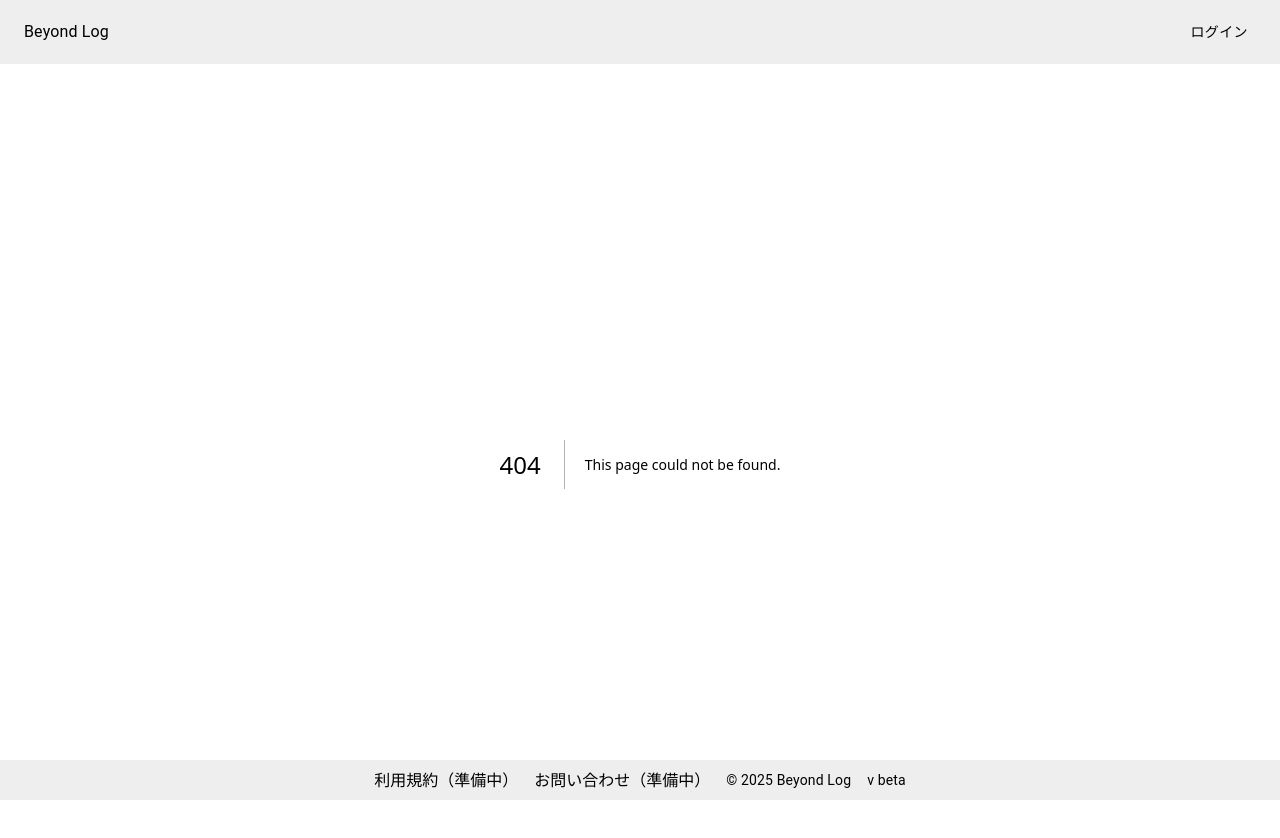
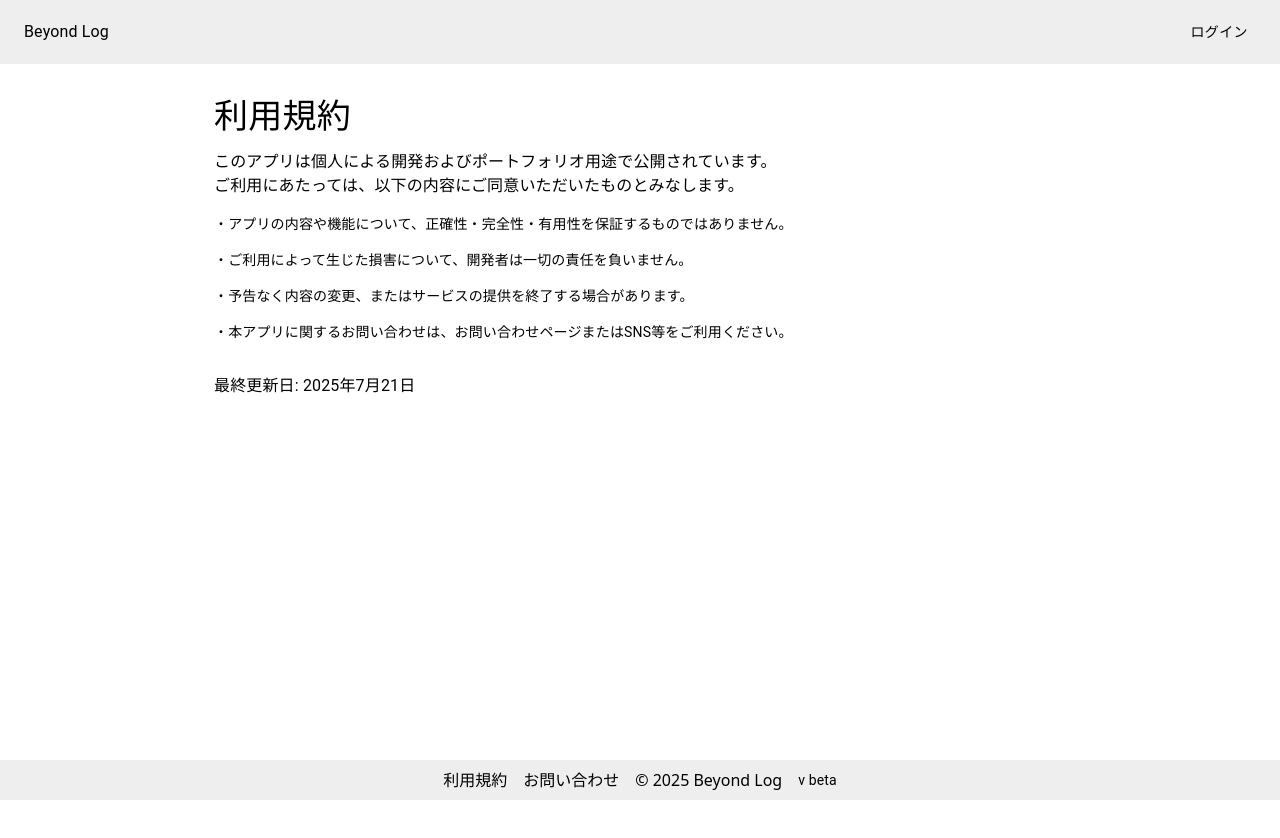
Before and after one commit to narudev4/beyond-log, a Next.js app: page /terms in a window 1280 px wide. Before the commit this address had no page. Shown: the top 838 px of the page. After the commit the page ends 800 px from the top, so only its background shows below. Built offline with nearby package versions, Linux system fonts and the light colour scheme.

Commit message:
footer完成

```diff
--- a/src/app/components/Footer.jsx
+++ b/src/app/components/Footer.jsx
@@ -1,5 +1,6 @@
 "use client";
 import { Box, Typography, Stack, Link } from "@mui/material";
+import NextLink from "next/link";
 
 const Footer = () => {
   return (
@@ -22,13 +23,13 @@ const Footer = () => {
         justifyContent="center"
         direction="row"
       >
-        <Link href="#" underline="hover" color="inherit">
-          利用規約（準備中）
+        <Link href="/terms" underline="hover" color="inherit">
+          利用規約
         </Link>
-        <Link href="#" underline="hover" color="inherit">
-          お問い合わせ（準備中）
+        <Link href="/contact" underline="hover" color="inherit">
+          お問い合わせ
         </Link>
-        <Typography variant="body2">© 2025 Beyond Log</Typography>
+        <Link component={NextLink} href="/dashboard" underline="hover" color="inherit">© 2025 Beyond Log</Link>
         <Typography variant="body2">v beta</Typography>
       </Stack>
     </Box>
--- a/src/app/components/Header.jsx
+++ b/src/app/components/Header.jsx
@@ -6,8 +6,9 @@ import {
 	Button,
   Typography,
   Box,
+	Link,
 } from "@mui/material";
-import Link from "next/link";
+import NextLink from "next/link";
 
 const Header = () => {
 	const [user, setUser] = useState(null);
@@ -19,7 +20,7 @@ const Header = () => {
     <AppBar position="static" sx={{ backgroundColor: "grey.200", color: "black"}} elevation={0}>
 			<Toolbar>
 				<Typography sx={{ flexGrow: 1 }}>
-					<Link href="/dashboard" style={{ textDecoration: "none", color: "inherit"}}>Beyond Log</Link>
+					<Link component={NextLink} href="/dashboard" style={{ textDecoration: "none", color: "inherit"}}>Beyond Log</Link>
 				</Typography>
 				<Box>
 					{user ? (
--- /dev/null
+++ b/src/app/contact/page.jsx
@@ -0,0 +1,38 @@
+"use client";
+import { Container, Typography, Link, Box } from "@mui/material";
+
+const ContactPage = () => {
+  return (
+    <Container maxWidth="sm" sx={{ py: 4 }}>
+      <Typography variant="h4" component="h1" gutterBottom>
+        お問い合わせ
+      </Typography>
+
+      <Typography variant="body1" component="p" sx={{ mb: 2 }}>
+        このアプリに関するご意見・ご質問・バグ報告などは、以下のいずれかの方法でご連絡ください。
+      </Typography>
+
+      <Box sx={{ my: 2 }}>
+        <Typography variant="body2">
+          メール：
+          <Link href="mailto:yourname@example.com" underline="hover">
+            narudev4@gmail.com
+          </Link>
+        </Typography>
+
+        <Typography variant="body2" sx={{ mt: 1 }}>
+          X（旧Twitter）：
+          <Link href="https://twitter.com/your_handle" target="_blank" underline="hover">
+            @narudev4
+          </Link>
+        </Typography>
+      </Box>
+
+      <Typography variant="body2" color="text.secondary">
+        通常1〜3日以内に返信いたします（返信を保証するものではありません）。
+      </Typography>
+    </Container>
+  );
+};
+
+export default ContactPage;
--- /dev/null
+++ b/src/app/terms/page.jsx
@@ -0,0 +1,36 @@
+"use client";
+import { Box, Typography, Container } from "@mui/material";
+
+const TermsPage = () => {
+  return (
+    <Container maxWidth="md" sx={{ py: 4 }}>
+      <Typography variant="h4" component="h1" gutterBottom>
+        利用規約
+      </Typography>
+
+      <Typography variant="body1" component="p" sx={{ mb: 2 }}>
+        このアプリは個人による開発およびポートフォリオ用途で公開されています。<br />
+        ご利用にあたっては、以下の内容にご同意いただいたものとみなします。
+      </Typography>
+
+      <Typography variant="body2" component="p" sx={{ mb: 2 }}>
+        ・アプリの内容や機能について、正確性・完全性・有用性を保証するものではありません。
+      </Typography>
+      <Typography variant="body2" component="p" sx={{ mb: 2 }}>
+        ・ご利用によって生じた損害について、開発者は一切の責任を負いません。
+      </Typography>
+      <Typography variant="body2" component="p" sx={{ mb: 2 }}>
+        ・予告なく内容の変更、またはサービスの提供を終了する場合があります。
+      </Typography>
+      <Typography variant="body2" component="p" sx={{ mb: 2 }}>
+        ・本アプリに関するお問い合わせは、お問い合わせページまたはSNS等をご利用ください。
+      </Typography>
+
+      <Typography variant="body1" sx={{ mt: 4 }}>
+        最終更新日: 2025年7月21日
+      </Typography>
+    </Container>
+  );
+};
+
+export default TermsPage;
```
